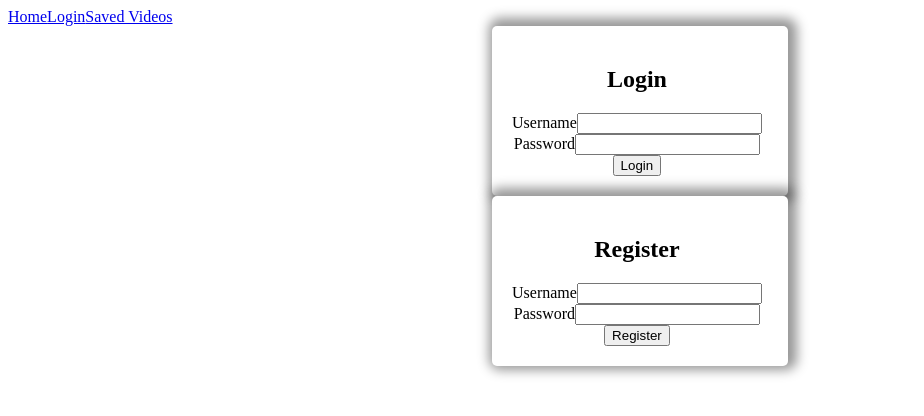
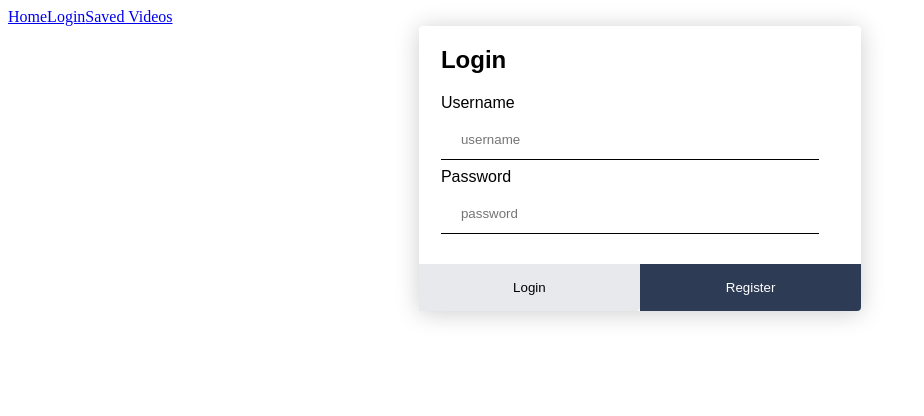
Before and after one commit to samkim777/Youcook, a React (Create React App) app in the folder client/: page /auth in a window 1280 px wide. Shown: the top 416 px of the page, without its empty margins (0-924 px from the left). Built offline with nearby package versions, Linux system fonts and the light colour scheme.

Commit message:
Added css for auth page

```diff
--- a/client/src/App.css
+++ b/client/src/App.css
@@ -1,22 +1,79 @@
 .auth-container {
+  background: #fff;
+  width: 35%;
+  margin: auto;
   display: flex;
-  flex-direction: row;
-  padding: 20px;
-  background-color: white;
-  border-radius: 5px;
-  box-shadow: 3px -2px 12px 6px rgba(0,0,0,0.41);
-  margin: auto;
-  width: 20vw;
-  text-align:center;
+  flex-direction: column;
+  border-radius: 4px;
+  box-shadow: 0 2px 25px rgba(0, 0, 0, 0.2);
+  font-family: Arial, Helvetica, sans-serif;
+  text-align: left;
 }
 
-.usertext {
+#auth-login {
+  color: black;
+  background: #e8e9ec;
+}
 
+#auth-login:hover {
+  background: #d8d8d8;
+}
+
+#auth-register:hover {
+  background: #3c4d6d;
+}
+
+button {
+  background: #2d3b55;
+  color: #fff;
+  border-bottom-left-radius: 0;
+  border-bottom-right-radius: 4px;
+  width: 100%;
+  border: none;
+  padding: 2vh;
+  min-height: 40%;
+}
+
+button:hover {
+  cursor: pointer;
+}
+
+.form-buttons {
+  margin-top: 5%;
+  min-height: 100%;
+  display: flex;
+  justify-content: center;
+  align-items: center;
+}
+
+input {
+  width: 90%;
+  padding: 12px 20px;
+  margin: 8px 0;
+  box-sizing: border-box;
+  border: 0;
+  border-bottom: 1px solid;
+  outline: none;
+  transition: all .2s;
+}
+
+input:focus {
+  border-color: #222;
+
+}
+
+#auth-label {
+  margin-left: 5%;
+}
+
+.form-group {
+  margin-left: 5%;
 }
 
 
 
 
+
 .iframe {
-  border:1px;
+  border: 1px;
 }
--- a/client/src/pages/auth.js
+++ b/client/src/pages/auth.js
@@ -7,7 +7,7 @@ import { useNavigate } from "react-router-dom";
 export const Auth = () => {
     return <div>
         <Login />
-        <Register />
+        {/* <Register /> */}
     </div>
 }
 
@@ -54,16 +54,19 @@ const Register = () => {
 const Form = ({ username, setusername, password, setpassword, label, onSubmit }) => {
     return <div className="auth-container">
         <form onSubmit={onSubmit}>
-            <h2> {label}</h2>
+            <h2 id="auth-label"> {label}</h2>
             <div className="form-group">
-                <label className = "usertext" htmlFor="username">Username</label>
-                <input type="text" id="username" value={username} onChange={(event) => { setusername(event.target.value) }}></input>
+                <label className="usertext" htmlFor="username">Username</label>
+                <input placeholder="username" type="text" id="username" value={username} onChange={(event) => { setusername(event.target.value) }}></input>
             </div>
             <div className="form-group">
                 <label htmlFor="password">Password</label>
-                <input type="password" id="password" value={password} onChange={(event) => { setpassword(event.target.value) }}></input>
+                <input placeholder="password" type="password" id="password" value={password} onChange={(event) => { setpassword(event.target.value) }}></input>
             </div>
-            <button type="submit">{label}</button>
+            <div className="form-buttons">
+                <button id="auth-login" type="submit">{label}</button>
+                <button id="auth-register" type="button"> Register</button>
+            </div>
         </form>
     </div>
 }
```
